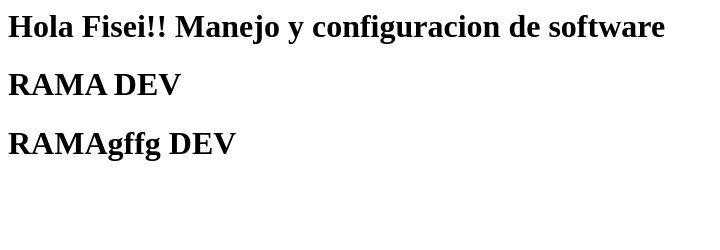
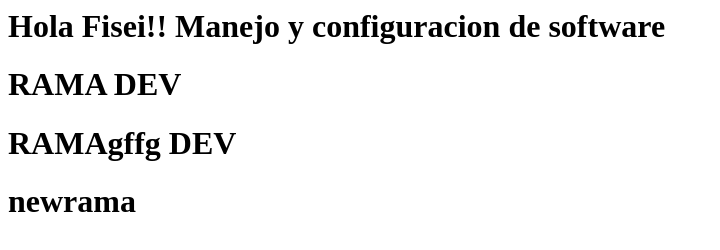
Before and after one commit to 21edclique/proyecto_github, a plain HTML site: page index.html in a window 1280 px wide. Shown: the whole page, without its empty margins (0-720 px from the left). Drawn offline with Linux system fonts and the light colour scheme.

Commit message:
nueva rama vv

```diff
--- a/index.html
+++ b/index.html
@@ -1,3 +1,4 @@
 <h1> Hola Fisei!! Manejo y configuracion de software </h1>
 <h1>RAMA DEV</h1>
 <h1>RAMAgffg DEV</h1>
+<h1>newrama</h1>
```
